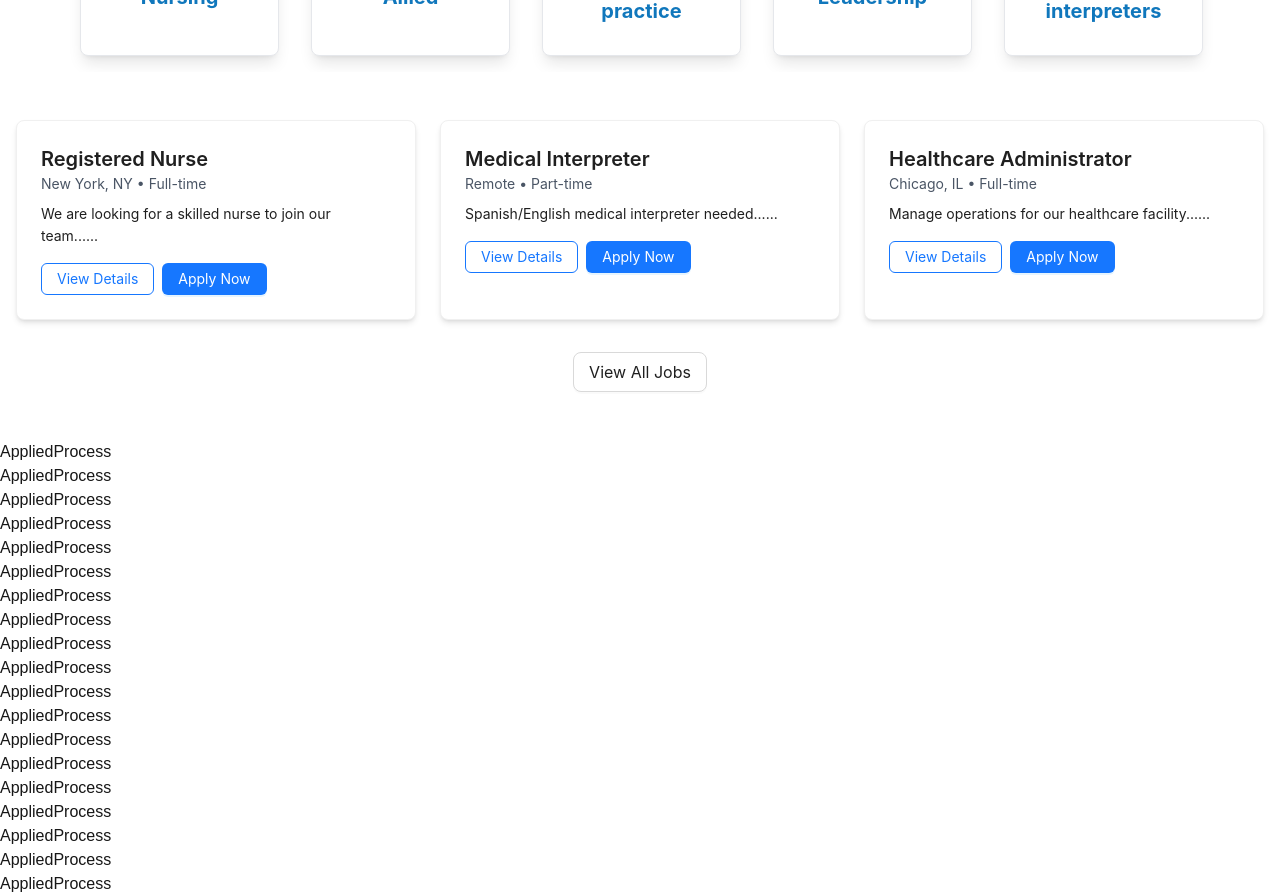
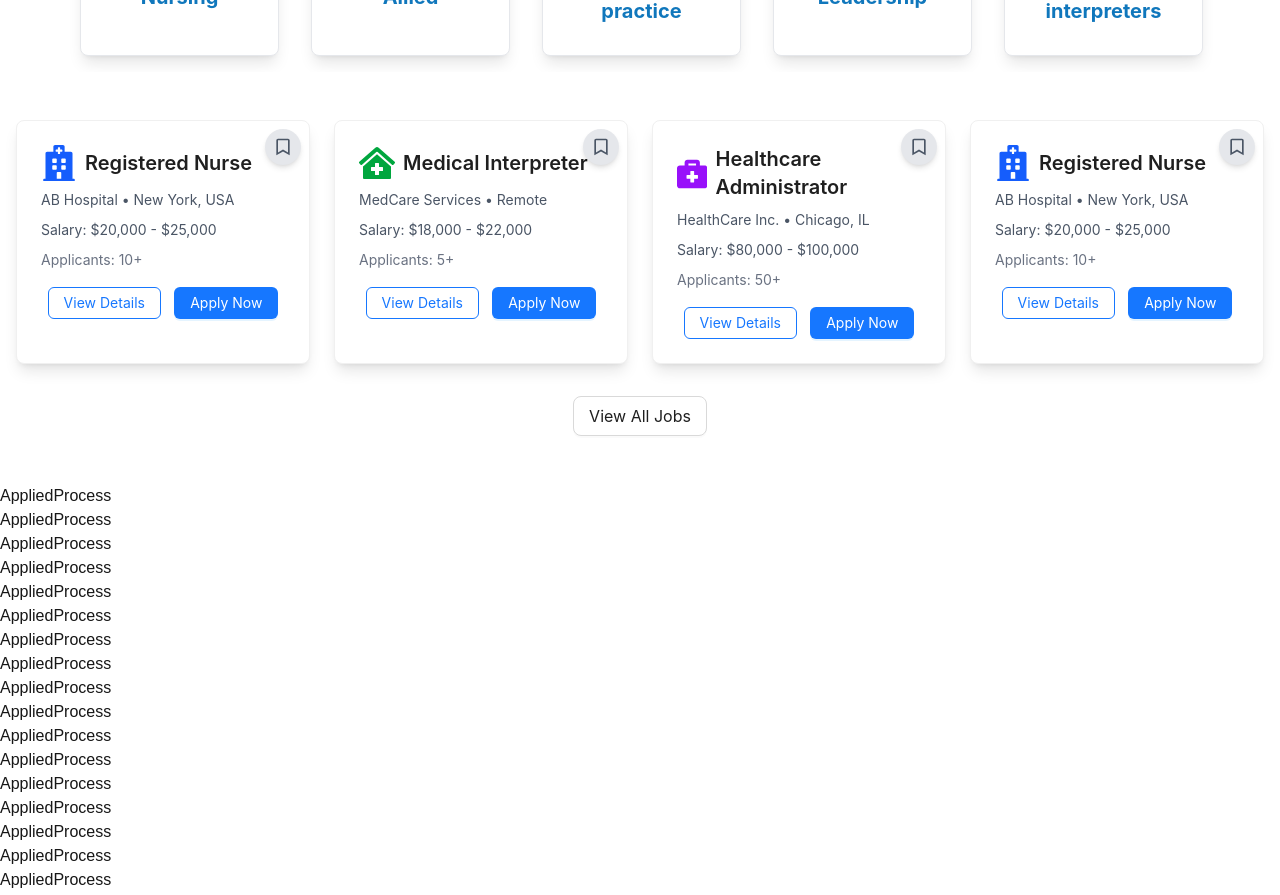
Before and after one commit to shejanNizam/healthcare-web, a Next.js app: page / in a window 1280 px wide. Shown: the part 800-1695 px from the top of the page. Built offline with nearby package versions, Linux system fonts and the light colour scheme.

Commit message:
feature two design complete

```diff
--- a/src/components/FeatureJobs.tsx
+++ b/src/components/FeatureJobs.tsx
@@ -66,6 +66,7 @@ export default function FeatureJobs() {
       </p>
 
       <div className="relative max-w-7xl mx-auto">
+        {/* Right Navigation Button */}
         <button
           className="absolute left-0 top-1/2 transform -translate-y-1/2 z-10 cursor-pointer"
           onClick={() => sliderRef.current?.prev()}
--- a/src/components/FeatureJobsTwo.tsx
+++ b/src/components/FeatureJobsTwo.tsx
@@ -1,45 +1,87 @@
 import { Button, Card } from "antd";
 import Link from "next/link";
+import { BiBookmark } from "react-icons/bi"; // Bookmark icon
+import {
+  FaBriefcaseMedical,
+  FaClinicMedical,
+  FaHospital,
+} from "react-icons/fa"; // Example hospital icons
 
 const featuredJobs = [
   {
     id: 1,
-    title: "Registered Nurse",
-    location: "New York, NY",
-    type: "Full-time",
+    jobTitle: "Registered Nurse",
+    salaryRange: "$20,000 - $25,000",
+    logo: <FaHospital className="text-4xl text-blue-600" />, // React icon used as logo
+    hospitalName: "AB Hospital",
+    location: "New York, USA",
+    jobType: "Full-time",
+    totalApplicants: 10,
     description: "We are looking for a skilled nurse to join our team...",
   },
   {
     id: 2,
-    title: "Medical Interpreter",
+    jobTitle: "Medical Interpreter",
+    salaryRange: "$18,000 - $22,000",
+    logo: <FaClinicMedical className="text-4xl text-green-600" />, // React icon used as logo
+    hospitalName: "MedCare Services",
     location: "Remote",
-    type: "Part-time",
+    jobType: "Part-time",
+    totalApplicants: 5,
     description: "Spanish/English medical interpreter needed...",
   },
   {
     id: 3,
-    title: "Healthcare Administrator",
+    jobTitle: "Healthcare Administrator",
+    salaryRange: "$80,000 - $100,000",
+    logo: <FaBriefcaseMedical className="text-4xl text-purple-600" />, // React icon used as logo
+    hospitalName: "HealthCare Inc.",
     location: "Chicago, IL",
-    type: "Full-time",
-    description: "Manage operations for our healthcare facility...",
+    jobType: "Full-time",
+    totalApplicants: 50,
+    description: "Lead the administration of healthcare services...",
+  },
+  {
+    id: 4,
+    jobTitle: "Registered Nurse",
+    salaryRange: "$20,000 - $25,000",
+    logo: <FaHospital className="text-4xl text-blue-600" />, // React icon used as logo
+    hospitalName: "AB Hospital",
+    location: "New York, USA",
+    jobType: "Full-time",
+    totalApplicants: 10,
+    description: "We are looking for a skilled nurse to join our team...",
   },
 ];
 
 export default function FeatureJobsTwo() {
   return (
-    <div>
-      <div className="grid md:grid-cols-2 lg:grid-cols-3 gap-6">
+    <div className="mx-auto ">
+      <div className="grid grid-cols-1 md:grid-cols-2 lg:grid-cols-4 gap-6 w-full mx-auto ">
         {featuredJobs.map((job) => (
           <Card
             key={job.id}
-            className="shadow-md hover:shadow-lg transition-shadow"
+            className="shadow-lg hover:shadow-xl transition-shadow relative w-full mx-auto "
           >
-            <h3 className="text-xl font-semibold">{job.title}</h3>
+            <button className="cursor-pointer absolute top-2 right-2 p-2 bg-gray-200 rounded-full shadow-md hover:bg-gray-100">
+              <BiBookmark className="text-xl text-gray-600" />
+            </button>
+
+            <h3 className="text-xl font-semibold flex items-center gap-2 mb-2">
+              {job.logo} {job.jobTitle}
+            </h3>
             <p className="text-gray-600 mb-2">
-              {job.location} • {job.type}
+              {job.hospitalName} • {job.location}
             </p>
-            <p className="mb-4">{job.description.substring(0, 100)}...</p>
-            <div className="flex space-x-2">
+            <p className="text-gray-600 mb-2">Salary: {job.salaryRange}</p>
+
+            <div className="flex justify-between">
+              <p className="text-gray-500">
+                Applicants: {job.totalApplicants}+{" "}
+              </p>
+            </div>
+
+            <div className="mt-4 flex justify-around">
               <Link href={`/jobs/${job.id}`}>
                 <Button type="primary" ghost>
                   View Details
```
